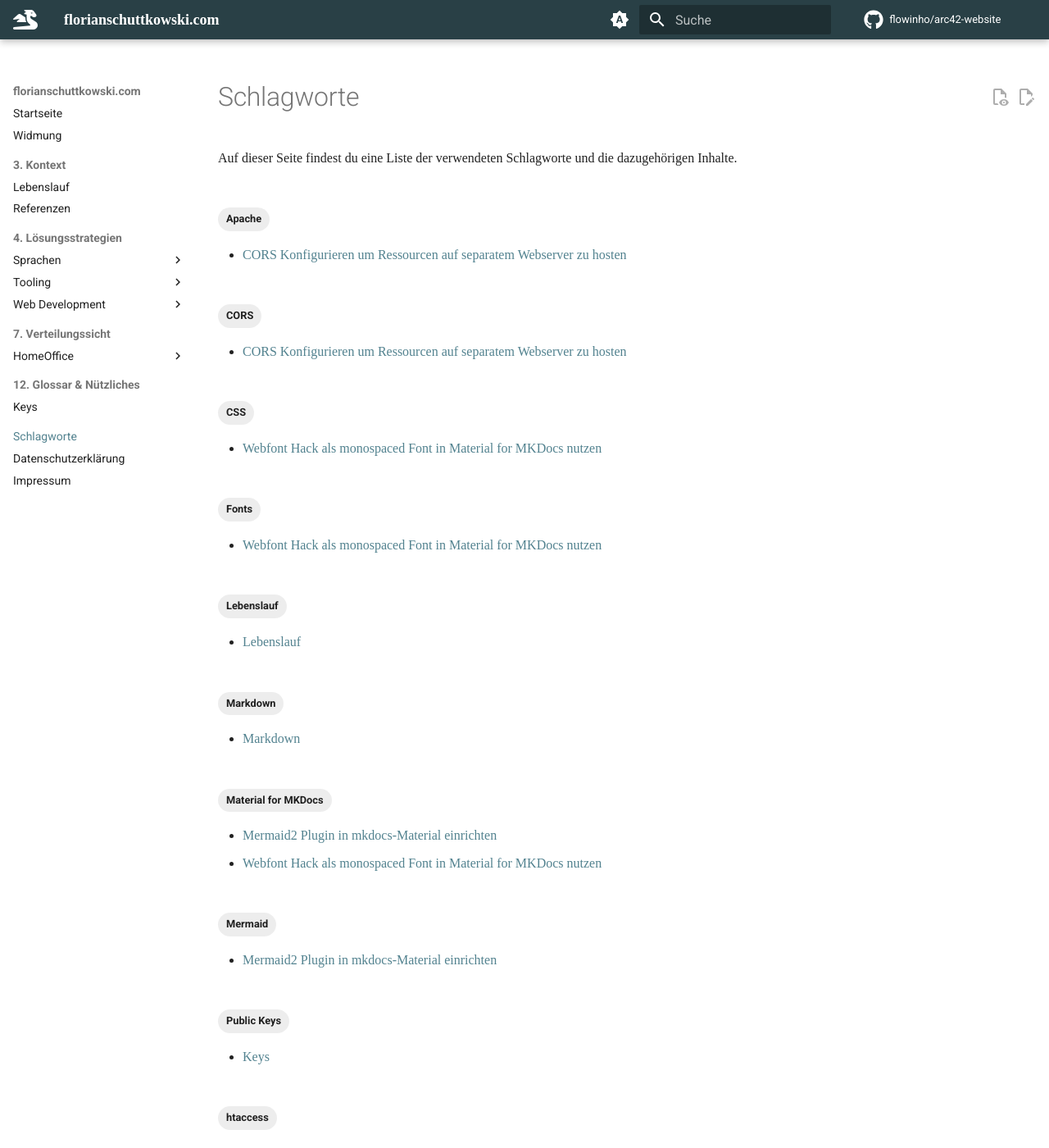
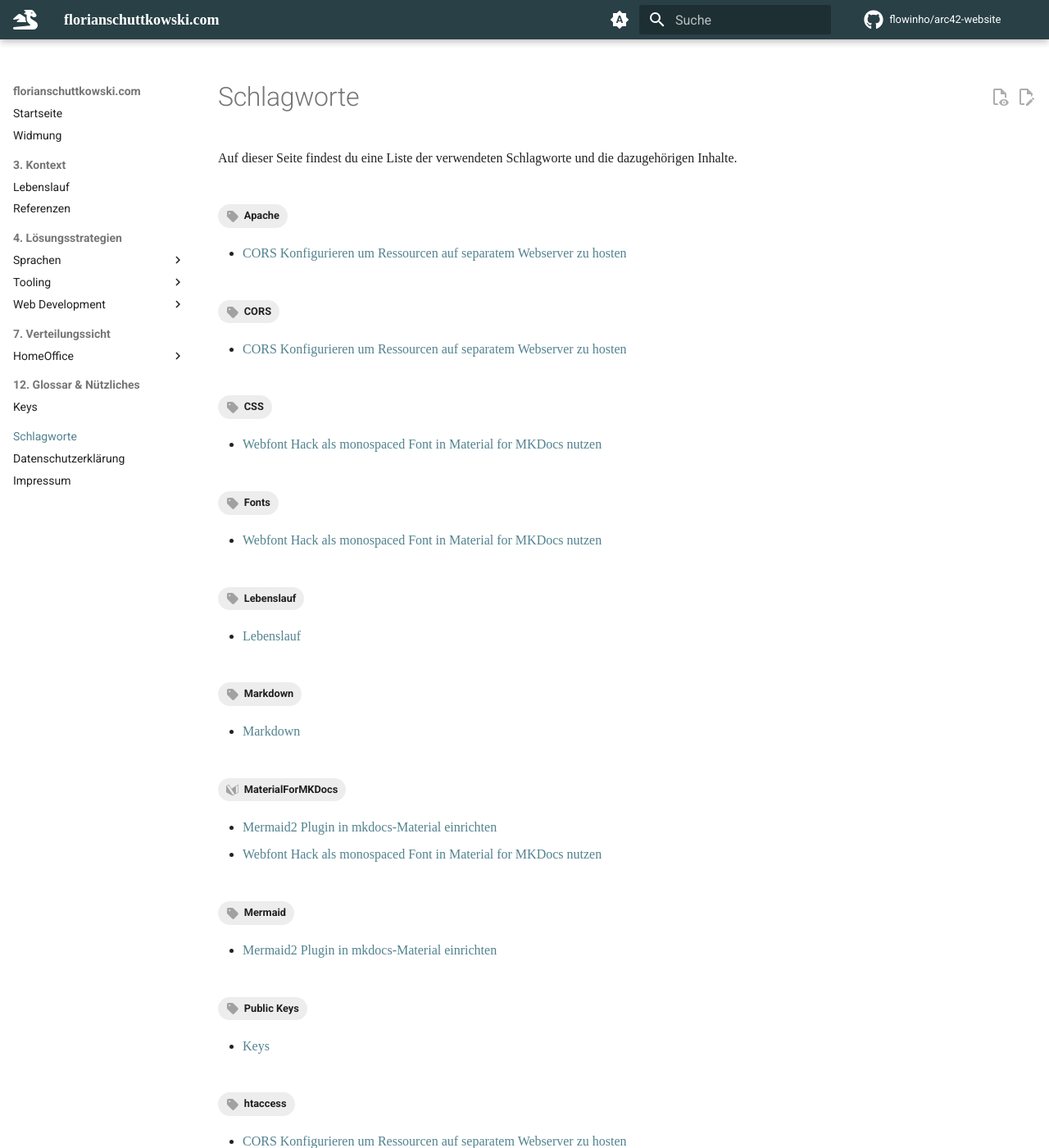
Before and after one commit to md42/arc42-website, an MkDocs documentation site: the page built from docs/schlagworte.md, in a window 1280 px wide and 1400 px high. Shown: the whole window at 82% size. Built offline with MkDocs 1.6.1 and Material for MkDocs 9.7.7, drawn with Linux system fonts in a browser that asks for light colours; some web fonts are replaced; plug-ins that fetch from the network failed and are left out; comment, search, counter and statistics services are not loaded.

Commit message:
Testing icons for tags

```diff
--- a/docs/loesung/Tooling/MKDocs/hack-font-mkdocs.md
+++ b/docs/loesung/Tooling/MKDocs/hack-font-mkdocs.md
@@ -2,7 +2,7 @@
 tags:
   - Fonts
   - CSS
-  - Material for MKDocs
+  - MaterialForMKDocs
 ---
 
 # Webfont Hack als monospaced Font in Material for MKDocs nutzen
--- a/docs/loesung/Tooling/MKDocs/mermaid-mkdocs.md
+++ b/docs/loesung/Tooling/MKDocs/mermaid-mkdocs.md
@@ -1,7 +1,7 @@
 ---
 tags:
   - Mermaid
-  - Material for MKDocs
+  - MaterialForMKDocs
 ---
 
 # Mermaid2 Plugin in mkdocs-Material einrichten
--- a/mkdocs.yml
+++ b/mkdocs.yml
@@ -23,6 +23,7 @@ theme:
     logo: fontawesome/solid/dragon
     tag:
       default: fontawesome/solid/tag
+      mfmkdocs: simple/materialformkdocs
   palette:
     # Palette toggle for automatic mode
     - media: "(prefers-color-scheme)"
@@ -88,6 +89,8 @@ plugins:
         securityLevel: 'loose'
 
 extra:
+  tags:
+    MaterialForMKDocs: mfmkdocs
   generator: false
   social:
     - icon: fontawesome/brands/mastodon
```
